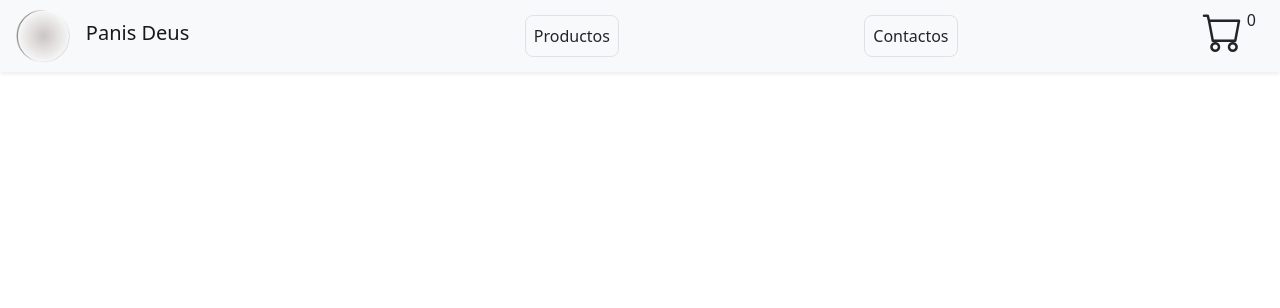
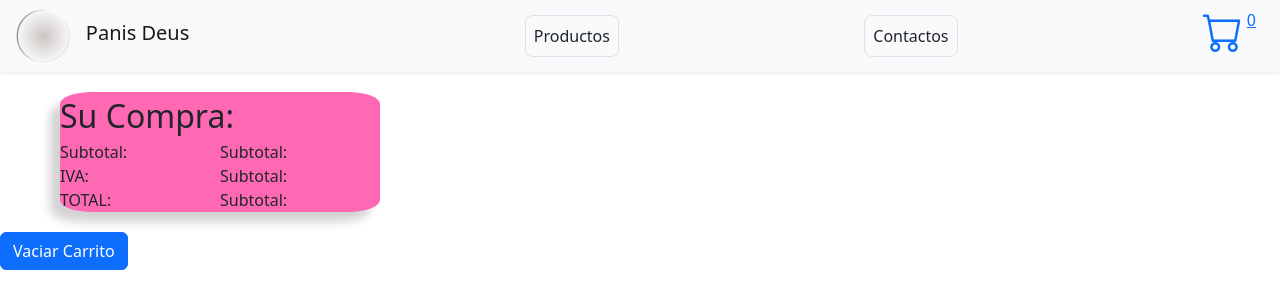
Before and after one commit to dzigaVertov/coder-react, a React (Create React App) app: page /cart in a window 1280 px wide. Shown: the top 308 px of the page. Built offline with nearby package versions, Linux system fonts and the light colour scheme.

Commit message:
agregado Carrito

```diff
--- a/src/components/Cart.js
+++ b/src/components/Cart.js
@@ -1,8 +1,19 @@
 import React from 'react';
+import { Button } from 'react-bootstrap';
+import { useCarrito, ACCIONES } from './CartContextProvider.js';
+import ListaCarrito from './ListaCarrito.js';
 
 const Cart = (props) => {
+    const { carrito, dispatch } = useCarrito();
+
+    function vaciarCarrito() {
+        dispatch({type: ACCIONES.VACIAR_CARRITO});
+    }
+
     return (
         <div>
+          <ListaCarrito/>
+            <Button onClick={vaciarCarrito}>Vaciar Carrito</Button>
 
         </div>
     );
--- a/src/components/CartContextProvider.js
+++ b/src/components/CartContextProvider.js
@@ -14,38 +14,55 @@ function cartReducer(carrito, action) {
     switch (action.type) {
         case ACCIONES.VACIAR_CARRITO: {
             carrito.productos = [];
-            return carrito;
+            localStorage.setItem('carrito', JSON.stringify(carrito));
+            return { ...carrito };
         }
         case ACCIONES.BORRAR_ITEM: {
             carrito.productos = carrito.productos.filter(itm => itm.id != action.payload.item.id);
-            return carrito;
+            localStorage.setItem('carrito', JSON.stringify(carrito));
+            return { ...carrito };
         }
         case ACCIONES.AGREGAR_PRODUCTO: {
+
             const idx = carrito.buscarItem(action.payload.item.id);
+
             if (idx === -1) {        // El producto no está en el carrito
+
                 const productoCarrito = { id: action.payload.item.id, item: action.payload.item, quantity: action.payload.quantity };
-                carrito.productos.append(productoCarrito);
+                carrito.productos.push(productoCarrito);
             } else {            // El producto ya está en el carrito, agregamos cantidad
                 carrito.productos[idx].quantity += action.payload.quantity;
             }
-
-            return carrito;
+            localStorage.setItem('carrito', JSON.stringify(carrito));
+            return { ...carrito };
         }
         default: {
-            return carrito;
+            localStorage.setItem('carrito', JSON.stringify(carrito));
+            return { ...carrito };
         }
 
     }
 }
 
+function hacerCarrito() {
+    const carrito = JSON.parse(localStorage.getItem('carrito'));
+
+    return {
+        productos: carrito ? carrito.productos : [],
+
+        buscarItem(id) {
+            return this.productos.findIndex(x => x.id === id);
+        },
+
+        isInCart(id) {
+            return this.productos.some(x => x.id === id);
+        }
+    };
+}
+
 const CartContextProvider = ({ children }) => {
 
-    const [carrito, dispatch] = useReducer(cartReducer, {
-        productos: [],
-        buscarItem: id => this.productos.findIndex(x => x === id),
-        isInCart: id => this.productos.some(x => x.id === id)
-    }
-    );
+    const [carrito, dispatch] = useReducer(cartReducer, hacerCarrito());
     const value = { carrito, dispatch };
 
     return (
--- a/src/components/CartWidget.js
+++ b/src/components/CartWidget.js
@@ -1,4 +1,5 @@
 import React from 'react';
+import { Link } from 'react-router-dom';
 
 import { useCarrito } from './CartContextProvider.js';
 
@@ -7,9 +8,11 @@ export default function CartWidget() {
     const {carrito, dispatch} = useCarrito();
 
     return (
+        <Link to='/cart'>
         <div className='pe-4 d-flex gap-1 align-items-start'>
             <i className='bi bi-cart h1'></i>
           <p>{carrito.productos.length}</p>
         </div>
-    )
+        </Link>
+    );
 }
--- /dev/null
+++ b/src/components/ItemCarrito.css
@@ -0,0 +1,23 @@
+.item {
+    width: 100%;
+    max-width: 700px;
+    background-color: orange;
+    border: 1px solid black;
+    border-radius: 10px;
+    display: flex;
+
+    gap: 1rem;
+}
+
+.col {
+    flex: 1;
+}
+
+.botones {
+    background-color: antiquewhite;
+    margin: 5px;
+}
+
+.img-lista-carrito {
+    max-width: 70px;
+}
--- /dev/null
+++ b/src/components/ItemCarrito.js
@@ -0,0 +1,26 @@
+import React from 'react';
+import './ItemCarrito.css';
+
+const ItemCarrito = (props) => {
+    const prod = props.prod;
+    console.log('prod: ', prod);
+
+    return (
+        <div className='item'>
+            <div className='botones'>
+                <span className='btn-borrar'>X</span>
+            </div>
+            <img className='img-lista-carrito' src={prod.item.image} />
+            <div className='col'>{prod.item.title}</div>
+            <div className='col'>{`$${prod.item.price}`}</div>
+            <div className='col'>{`${prod.quantity}`}</div>
+            <div className='col'>{`$${prod.item.price * prod.quantity}`}</div>
+
+
+
+
+        </div>
+    );
+};
+
+export default ItemCarrito;
--- a/src/components/ItemDetailContainer.js
+++ b/src/components/ItemDetailContainer.js
@@ -18,7 +18,7 @@ export default function ItemDetailContainer() {
     const [numItems, setNumItems] = useState(0);
     const stock = 10; 		// provisorio hasta db
     let navigate = useNavigate();
-    const [carrito, dispatch] = useCarrito();
+    const {carrito, dispatch} = useCarrito();
 
 
     useEffect(() => {
@@ -28,10 +28,8 @@ export default function ItemDetailContainer() {
     }, [productoid]);
 
     const onAdd = function (num) {
-        console.log('onadding');
-        dispatch({type: ACCIONES.AGREGAR_PRODUCTO,payload: {}} )
+        dispatch({type: ACCIONES.AGREGAR_PRODUCTO,payload: {item:item, quantity:num}} );
         setNumItems(num);
-
     };
 
     const onTerminarCompra = () => {
--- /dev/null
+++ b/src/components/ListaCarrito.css
@@ -0,0 +1,28 @@
+.contenedorCarrito {
+    display: flex;
+}
+
+.contenedorLista {
+    display: flex;
+    flex-direction: column;
+    background-color: aliceblue;
+
+    margin: 20px;
+    gap: 0.1rem;
+}
+
+.card-totales {
+    width: 25%;
+    margin: 20px;
+    background-color: hotpink;
+    border-radius: 10%;
+    box-shadow: -10px 10px 10px lightgray;
+    display: grid;
+    grid-template-columns: 1fr 1fr;
+
+}
+
+span:first-child {
+    grid-column: span 2;
+    font-size: 200%;
+}
--- /dev/null
+++ b/src/components/ListaCarrito.js
@@ -0,0 +1,31 @@
+import React from 'react';
+import './ListaCarrito.css';
+import { useCarrito } from './CartContextProvider.js';
+import ItemCarrito from './ItemCarrito';
+
+
+const ListaCarrito = (props) => {
+    const { carrito, dispatch } = useCarrito();
+    const productos = carrito.productos;
+
+    return (
+        <div className='contenedorCarrito'>
+            <div className='contenedorLista'>
+                {productos.map((prod) => (<ItemCarrito key={prod.id} prod={prod} />))}
+            </div>
+
+            <div className='card-totales'>
+                <span>Su Compra: </span>
+            <span>Subtotal: </span>
+            <span>Subtotal: </span>
+            <span>IVA: </span>
+            <span>Subtotal: </span>
+            <span>TOTAL: </span>
+            <span>Subtotal: </span>
+
+        </div>
+        </div >
+    );
+};
+
+export default ListaCarrito;
```
Also changed, not shown: 2 other files (tests, documents, lock files or other folders).
